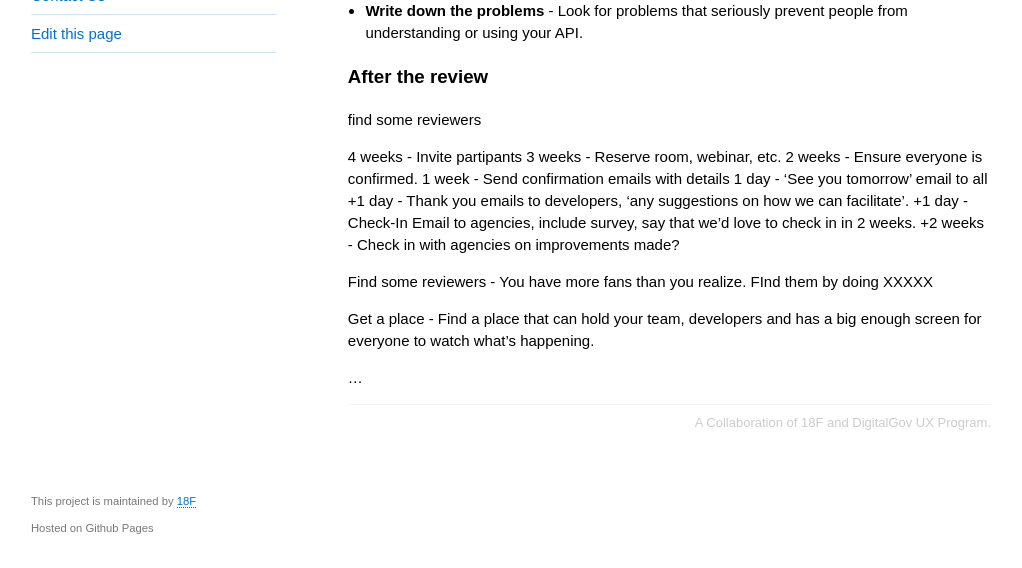
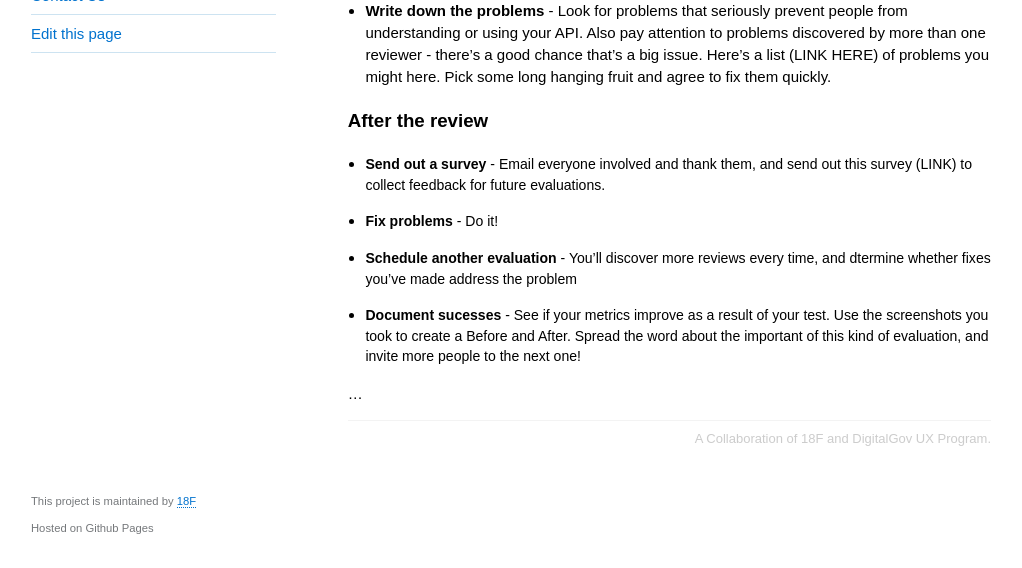
Before and after one commit to 18F/API-Usability-Testing, a Jekyll site: the page built from pages/guide.md, in a window 1280 px wide and 900 px high, scrolled down 620 px, cut to the strip 332-900 px from the top of the window. Shown: the whole strip, without its empty margins (129-1151 px from the left). Built offline with Jekyll 4.4.1, drawn with Linux system fonts in a browser that asks for light colours.

Commit message:
Update guide.md

```diff
--- a/pages/guide.md
+++ b/pages/guide.md
@@ -27,27 +27,21 @@ Here's how to create your own API Usability Evaluation:
 
 + **Let the reviewer talk** - Let each reviewer speak without interruption for 30-45 minutes, or however long they can.  Encourage them to talk out loud as they look around the API. Have them focus on the API landing page, documentation, and the individual API pages and code.
 
-+ **Write down the problems** - Look for problems that seriously prevent people from understanding or using your API.
++ **Write down the problems** - Look for problems that seriously prevent people from understanding or using your API. Also pay attention to problems discovered by more than one reviewer - there's a good chance that's a big issue. Here's a list (LINK HERE) of problems you might here. Pick some long hanging fruit and agree to fix them quickly.
 
 
 ### After the review
 
-find some reviewers
++ **Send out a survey** - Email everyone involved and thank them, and send out this survey (LINK) to collect feedback for future evaluations.
 
-4 weeks - Invite partipants
-3 weeks - Reserve room, webinar, etc.
-2 weeks - Ensure everyone is confirmed.
-1 week - Send confirmation emails with details
-1 day - 'See you tomorrow' email to all
-+1 day - Thank you emails to developers, 'any suggestions on how we can facilitate'.
-+1 day - Check-In Email to agencies, include survey, say that we'd love to check in in 2 weeks.
-+2 weeks - Check in with agencies on improvements made?
++ **Fix problems** - Do it!
+
++ **Schedule another evaluation** - You'll discover more reviews every time, and dtermine whether fixes you've made address the problem
+
++ **Document sucesses** - See if your metrics improve as a result of your test. Use the screenshots you took to create a Before and After. Spread the word about the important of this kind of evaluation, and invite more people to the next one!
 
 
 
-Find some reviewers - You have more fans than you realize. FInd them by doing XXXXX
-
-Get a place - Find a place that can hold your team, developers and has a big enough screen for everyone to watch what's happening.
 
 
 
```
